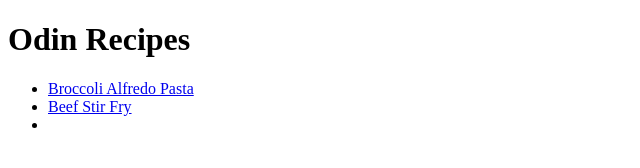
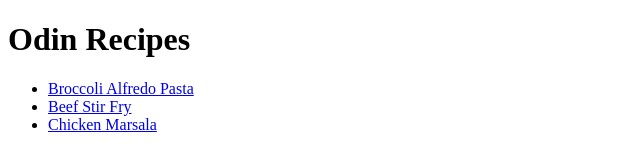
Before and after one commit to MitchellAsh/odin-recipes-mac, a plain HTML site: page index.html in a window 1280 px wide. Shown: the whole page, without its empty margins (0-640 px from the left). Drawn offline with Linux system fonts and the light colour scheme.

Commit message:
fix the index page

```diff
--- a/index.html
+++ b/index.html
@@ -9,7 +9,7 @@
 <ul>
 <li><a href="recipes/broccoli-alfredo-pasta.html">Broccoli Alfredo Pasta</a></li>
 <li><a href="recipes/beef-stir-fry.html">Beef Stir Fry</a></li>
-<li><a href="recipes/chicken-marsala.html"></a></li>
+<li><a href="recipes/chicken-marsala.html">Chicken Marsala</a></li>
 
 </ul>
 </body>
```
